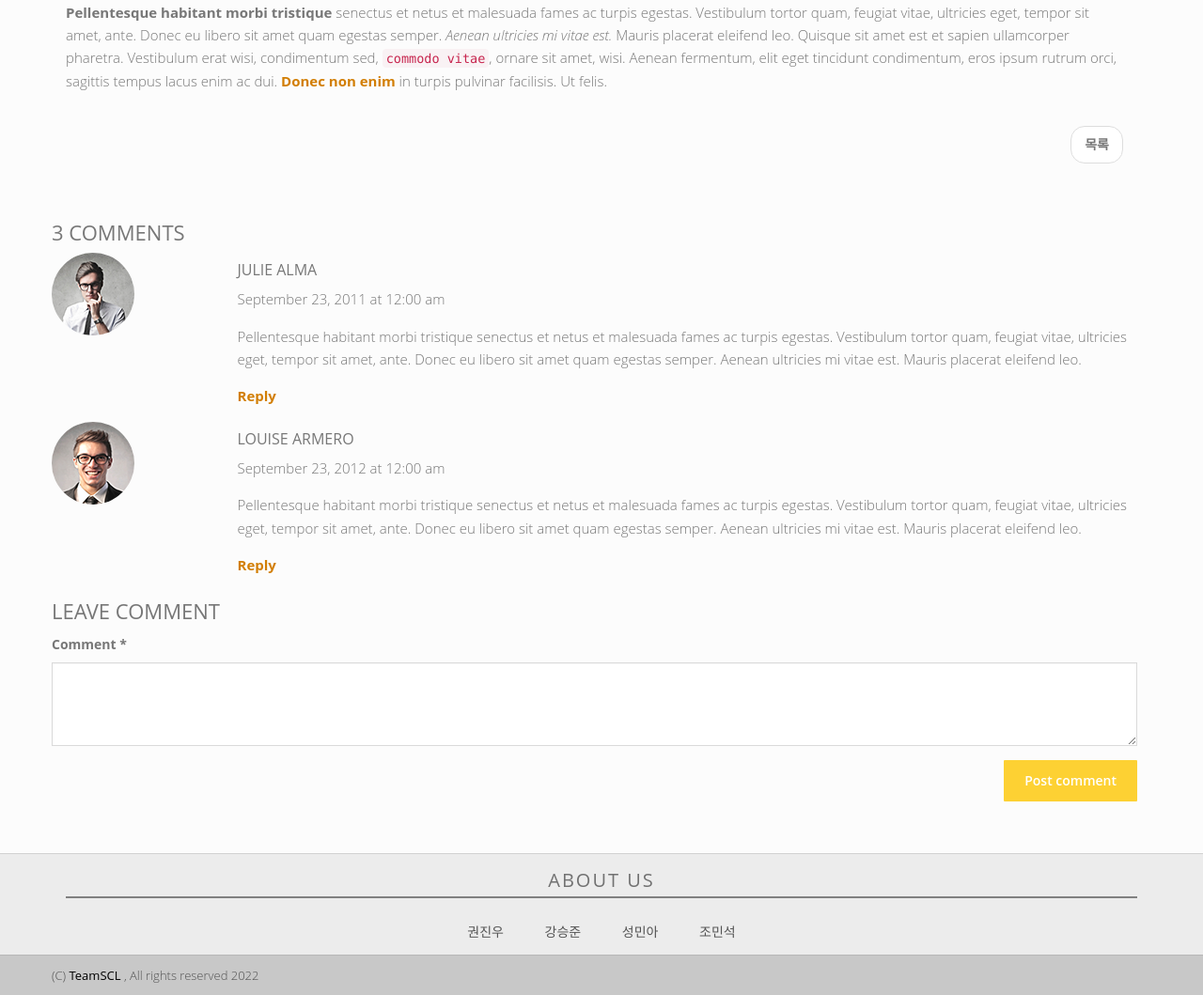
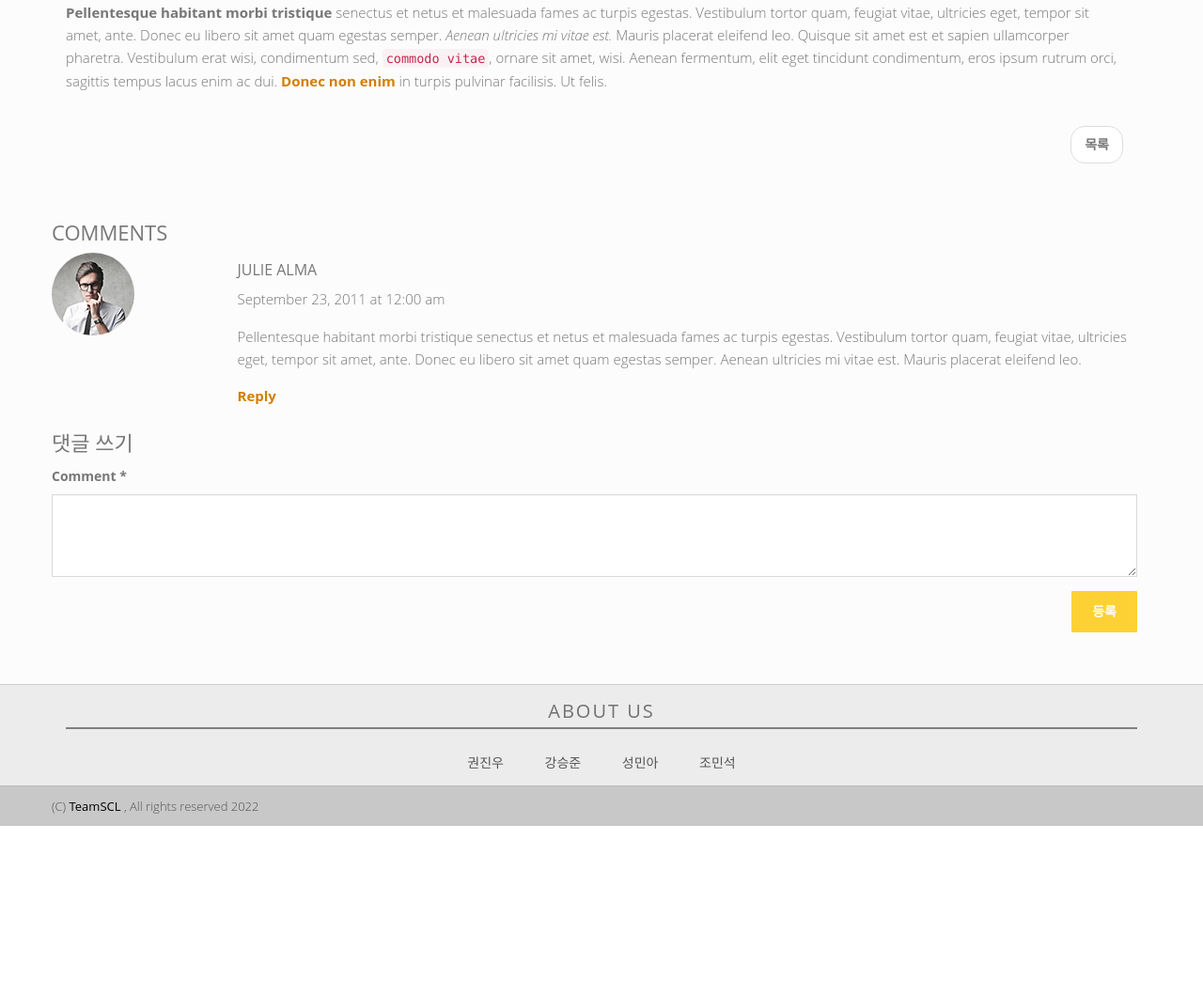
Before and after one commit to Seungjun-bob/SCLproject, a Django app: page /board/result/ in a window 1280 px wide. Shown: the part 919-1978 px from the top of the page at 94% size. After the commit the page ends 1798 px from the top, so only its background shows below. Run offline with Django 4.2, Linux system fonts and the light colour scheme; some libraries are stand-ins or nearby versions.

Commit message:
result -> 댓글쓰기 부분 한글 수정 detail -> footer 오류 수정

```diff
--- a/board/templates/result.html
+++ b/board/templates/result.html
@@ -164,7 +164,7 @@
                         </section>
 
                         <section id="comments" class="comments wow fadeInRight animated">
-                            <h4 class="text-uppercase wow fadeInLeft animated">3 comments</h4>
+                            <h4 class="text-uppercase wow fadeInLeft animated">comments</h4>
 
 
                             <div class="row comment">
@@ -184,30 +184,10 @@
                             </div>
                             <!-- /.comment -->
 
-
-                            <div class="row comment last">
-
-                                <div class="col-sm-3 col-md-2 text-center-xs">
-                                    <p>
-                                        <img src="{% static 'assets/img/client-face2.png' %}" class="img-responsive img-circle" alt="">
-                                    </p>
-                                </div>
-
-                                <div class="col-sm-9 col-md-10">
-                                    <h5 class="text-uppercase">Louise Armero</h5>
-                                    <p class="posted"><i class="fa fa-clock-o"></i> September 23, 2012 at 12:00 am</p>
-                                    <p>Pellentesque habitant morbi tristique senectus et netus et malesuada fames ac turpis egestas. Vestibulum tortor quam, feugiat vitae, ultricies eget, tempor sit amet, ante. Donec eu libero sit amet quam egestas semper.
-                                        Aenean ultricies mi vitae est. Mauris placerat eleifend leo.</p>
-                                    <p class="reply"><a href="#"><i class="fa fa-reply"></i> Reply</a>
-                                    </p>
-                                </div>
-
-                            </div>
-                            <!-- /.comment -->
                         </section>
 
                         <section id="comment-form" class="add-comments">
-                            <h4 class="text-uppercase wow fadeInLeft animated">Leave comment</h4>
+                            <h4 class="text-uppercase wow fadeInLeft animated">댓글 쓰기</h4>
                             <form>
                                 <div class="row wow fadeInLeft animated">
                                     <div class="col-sm-12">
@@ -221,7 +201,7 @@
 
                                 <div class="row wow fadeInLeft animated">
                                     <div class="col-sm-12 text-right">
-                                        <button class="btn btn-primary"><i class="fa fa-comment-o"></i> Post comment</button>
+                                        <button class="btn btn-primary"><i class="fa fa-comment-o"></i>등록</button>
                                     </div>
                                 </div>
                             </form>
```
Also changed, not shown: recommend/templates/detail.html (+0 -10 lines).
